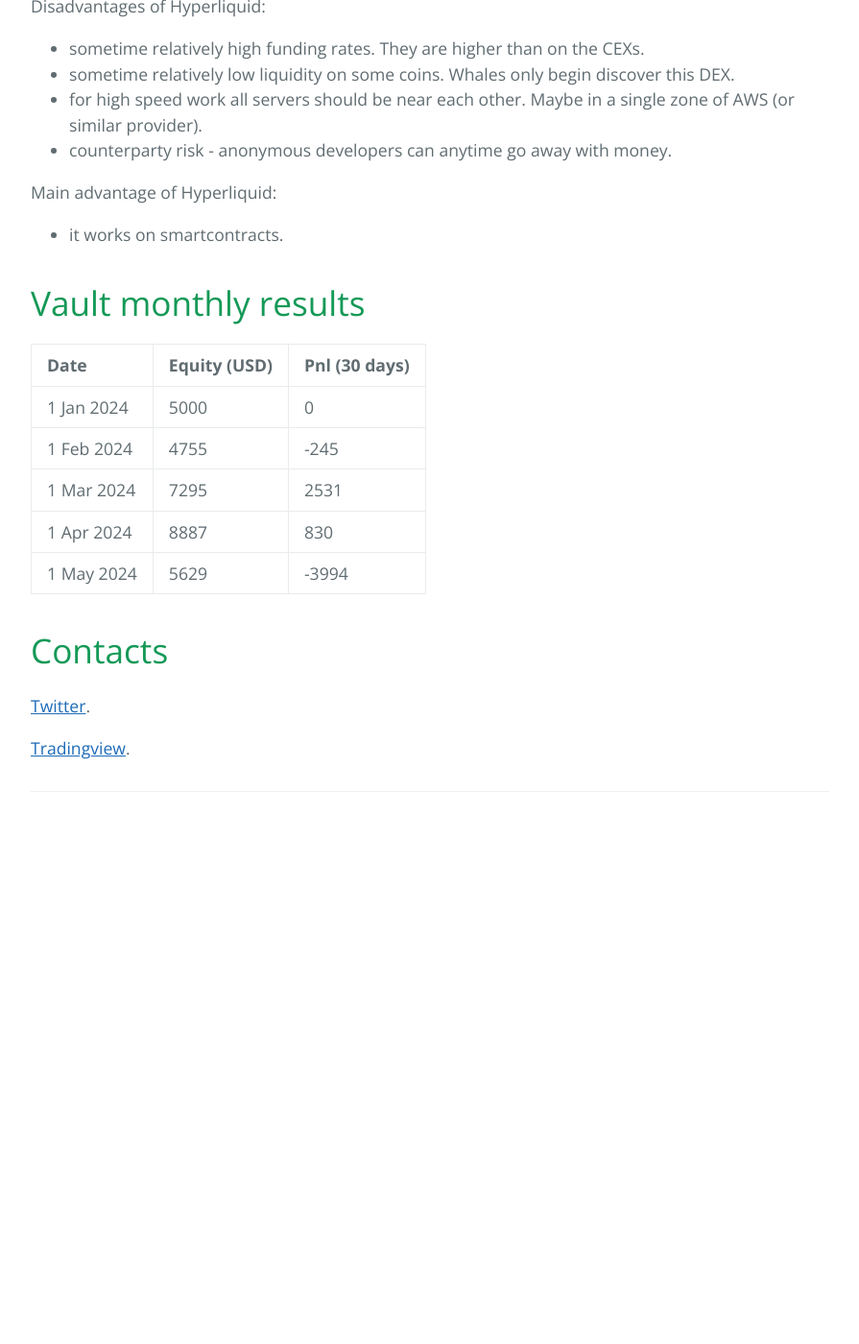
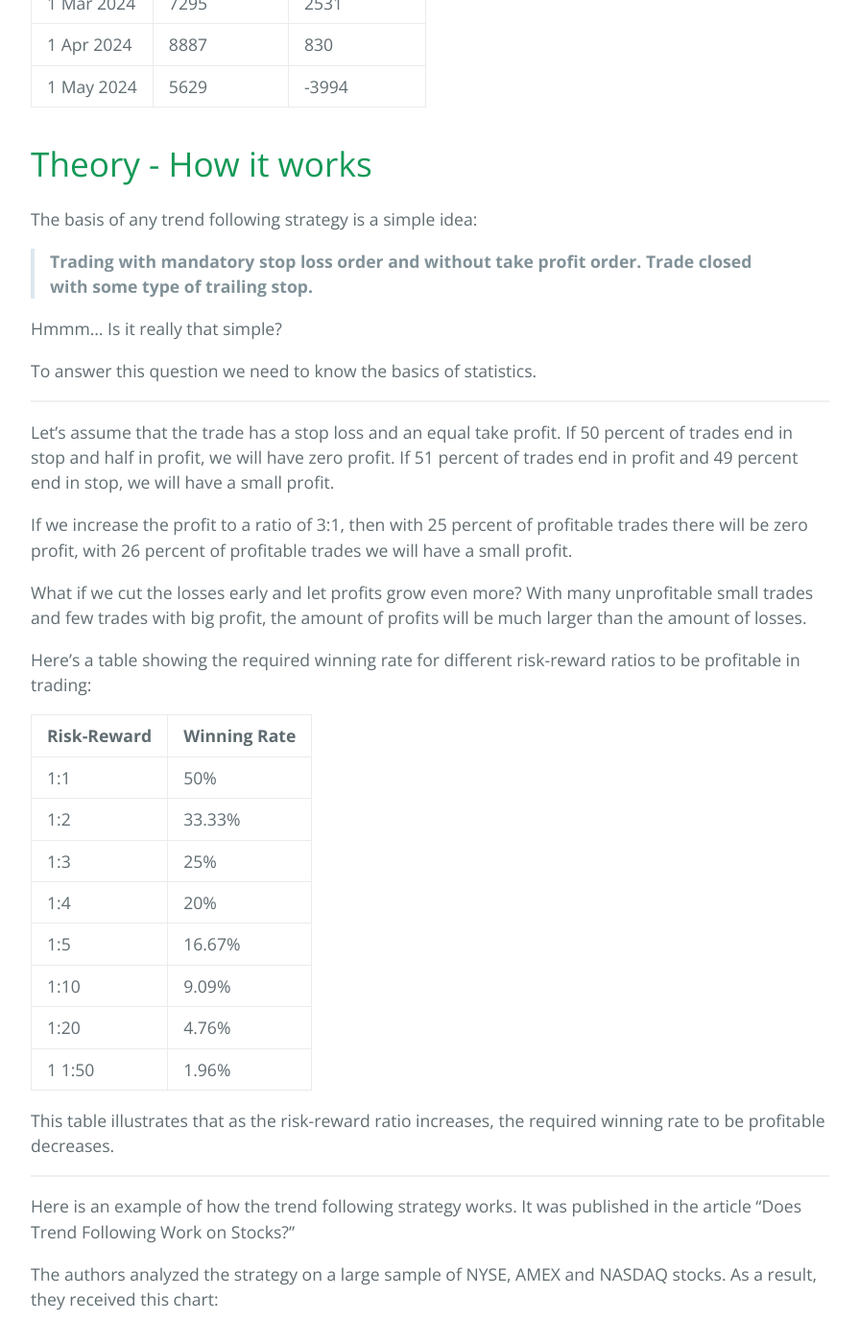
Before and after one commit to sergeyen7/sergeyen7.github.io, a Jekyll site: the page built from index.md, in a window 1280 px wide and 1400 px high, scrolled down 6873 px. Shown: the whole window at 96% size, without its empty margins (192-1087 px from the left). Built offline with Jekyll 4.4.1, drawn with Linux system fonts in a browser that asks for light colours; nearby versions of some CDN libraries; before the commit the page ends 7762 px from its top, so only the background shows below that; some of the changed text lies outside the part shown.

Commit message:
Update index.md

```diff
--- a/index.md
+++ b/index.md
@@ -65,7 +65,7 @@ I coded this as a script in Tradingview:
 
 [Tradingview](https://www.tradingview.com/script/YPQwKNF8-Donchian-Quest-Research/).
 
-![Script on Tradingview](/images/BTCUSD.png)
+![Script on Tradingview](/images/script.png)
 
 # How to use it
 
@@ -228,6 +228,60 @@ Main advantage of Hyperliquid:
 | 1 Apr 2024 |           8887 |            830 |
 | 1 May 2024 |           5629 |          -3994 |
 
+# Theory - How it works
+
+The basis of any trend following strategy is a simple idea:
+
+> **Trading with mandatory stop loss order and without take profit order. Trade closed with some type of trailing stop.**
+
+Hmmm... Is it really that simple?
+
+To answer this question we need to know the basics of statistics.
+
+* * *
+Let's assume that the trade has a stop loss and an equal take profit. If 50 percent of trades end in stop and half in profit, we will have zero profit. If 51 percent of trades end in profit and 49 percent end in stop, we will have a small profit.
+
+If we increase the profit to a ratio of 3:1, then with 25 percent of profitable trades there will be zero profit, with 26 percent of profitable trades we will have a small profit.
+
+What if we cut the losses early and let profits grow even more? With many unprofitable small trades and few trades with big profit, the amount of profits will be much larger than the amount of losses.
+
+Here's a table showing the required winning rate for different risk-reward ratios to be profitable in trading:
+
+| Risk-Reward | Winning Rate |
+|:------------|:-------------|
+| 1:1         |          50% |
+| 1:2         |       33.33% |
+| 1:3         |          25% |
+| 1:4         |          20% |
+| 1:5         |       16.67% |
+| 1:10        |        9.09% |
+| 1:20        |        4.76% |
+1 1:50        |        1.96% |
+
+This table illustrates that as the risk-reward ratio increases, the required winning rate to be profitable decreases.
+
+* * *
+Here is an example of how the trend following strategy works. It was published in the article "Does Trend Following Work on Stocks?"
+
+The authors analyzed the strategy on a large sample of NYSE, AMEX and NASDAQ stocks. As a result, they received this chart:
+
+![Distribution](/images/distribution.png)
+
+The X-axis represents the net return from the trade. The Y-axis indicates how many trades would have achieved the indicated net return. 17% of trades would have gained 50% or more while less than 3% of trades would have registered a loss equal to or worse than -50%.
+
+* * *
+
+The same thing can be seen in crypto. If we use the Tradingview script on a Bitcoin chart, we will get the following test result:
+
+![Strategy Tester on Tradingview](/images/tester.png)
+
+If there is a trend, a trade with a good profit - the chart is growing.
+If there is no trend, small profit-loss-profit-loss - the chart is horizontal.
+
+> **So the answer to the original question is yes, it's that simple.**
+
+If you strictly follow all the rules of the trading system.
+
 # Contacts
 
 [Twitter](https://twitter.com/sergeyen777).
```
